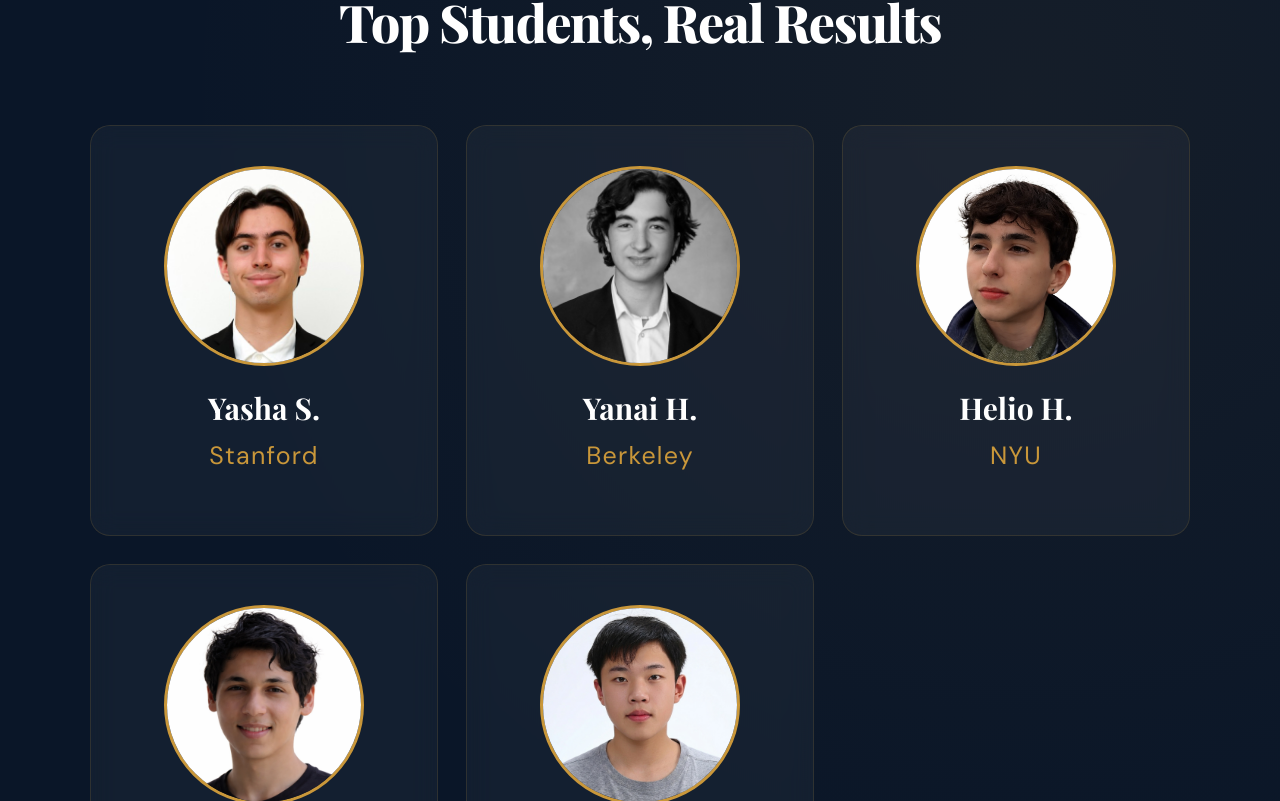
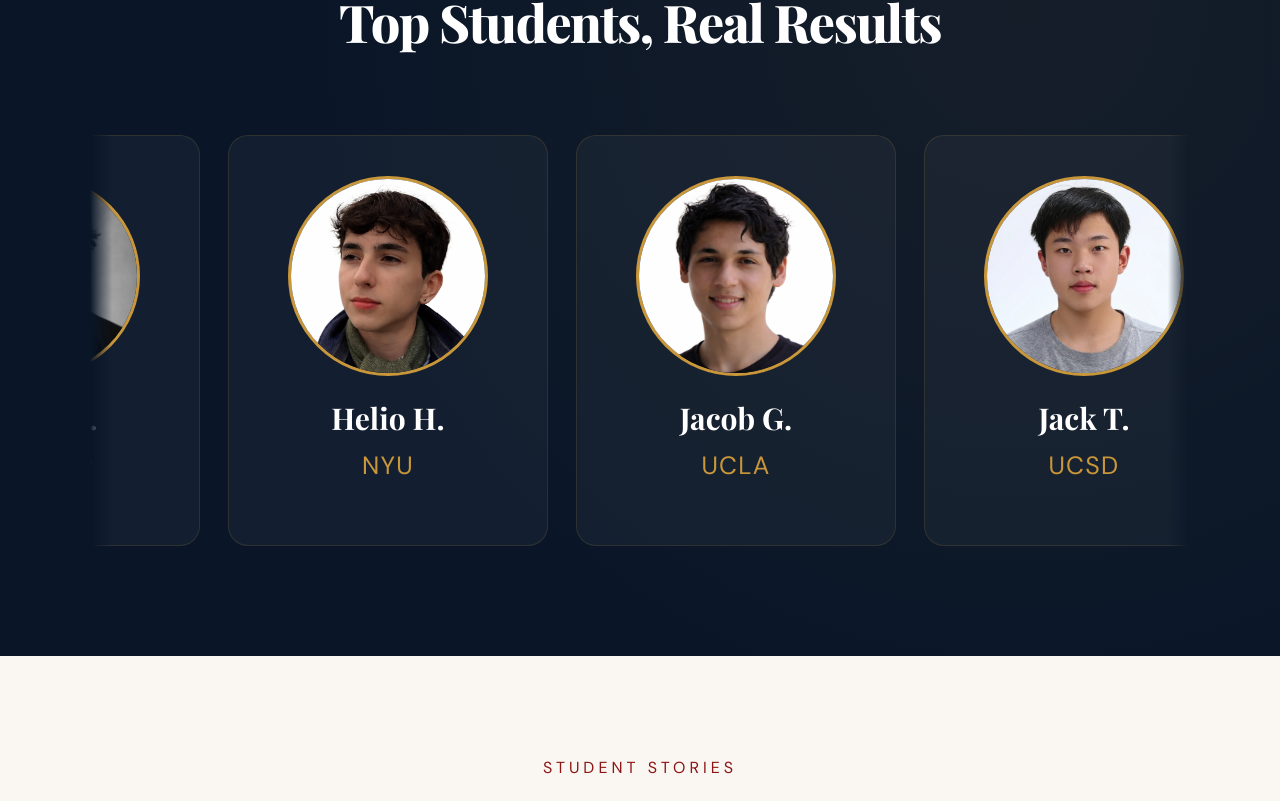
Before and after one commit to yashashaw/swiftlystudy, a React (Vite) app: page / in a window 1280 px wide. Shown: the part 1839-2640 px from the top of the page. Built offline with nearby package versions, Linux system fonts and the light colour scheme.

Commit message:
Added scroll to tutors

```diff
--- a/src/sections/TutorsSection.jsx
+++ b/src/sections/TutorsSection.jsx
@@ -59,25 +59,41 @@ export default function TutorsSection() {
           Top Students, Real Results
         </h2>
 
+        {/*hides overflow and fades each tutor*/}
+        <div style={{
+          width: "100%",
+          overflow: "hidden",
+          maskImage: "linear-gradient(to right, transparent, black 2%, black 98%, transparent)",
+          WebkitMaskImage: "linear-gradient(to right, transparent, black 2%, black 98%, transparent)",
+          padding: "10px 0", // Added padding so the translateY animation doesn't get cut off
+        }}>
+
+          {/*marquee scrolling effect, same as with university logos*/}
+          <div style={{
+            display: "flex",
+            gap: 28,
+            alignItems: "stretch", // makes all cards equal height
+            animation: "marquee 40s linear infinite", // cards are wider than logos, so a longer duration looks smoother
+            width: "max-content",
+          }}>
+
+            {/* array for the infinite loop */}
+            {[...tutors, ...tutors, ...tutors, ...tutors].map((t, i) => (
               <div
+                key={`${t.name}-${i}`} // appended index to key since names are no longer unique
                 style={{
-            display: "grid",
-            gridTemplateColumns: "repeat(auto-fit, minmax(280px, 1fr))",
-            gap: 28,
-          }}
-        >
-          {tutors.map((t, i) => (
-            <div
-              key={t.name}
-              style={{
+                  width: 320, // flex children will shrink by default. We must force a fixed width.
+                  flexShrink: 0, // prevents the browser from squishing the cards together
+
                   background: "rgba(255,255,255,0.04)",
                   borderRadius: 20,
                   border: "1px solid rgba(201,151,58,0.15)",
                   padding: "40px 32px",
                   textAlign: "center",
-                opacity: inView ? 1 : 0,
+
+                  opacity: inView === 1,
                   transform: inView ? "none" : "translateY(30px)",
-                transition: `all 0.7s ease ${0.15 + i * 0.1}s`,
+                  transition: `all 0.7s ease ${0.15 + (i % tutors.length) * 0.1}s`, // adjusted stagger to loop correctly
                   backdropFilter: "blur(12px)",
                 }}
               >
@@ -95,27 +111,23 @@ export default function TutorsSection() {
                   }}
                 />
 
-              <h3
-                style={{
+                <h3 style={{
                   fontFamily: "'Playfair Display', serif",
                   fontSize: 30,
                   fontWeight: 700,
                   color: COLORS.white,
                   marginBottom: 6,
-                }}
-              >
+                }}>
                   {t.name}
                 </h3>
 
-              <p
-                style={{
+                <p style={{
                   fontFamily: "'DM Sans', sans-serif",
                   fontSize: 25,
                   color: COLORS.gold,
                   letterSpacing: "0.05em",
                   marginBottom: 20,
-                }}
-              >
+                }}>
                   {t.school}
                 </p>
 
@@ -123,6 +135,7 @@ export default function TutorsSection() {
             ))}
           </div>
         </div>
+      </div>
     </section>
   );
 }
```
Lines whose indentation alone changed are shown as unchanged.
